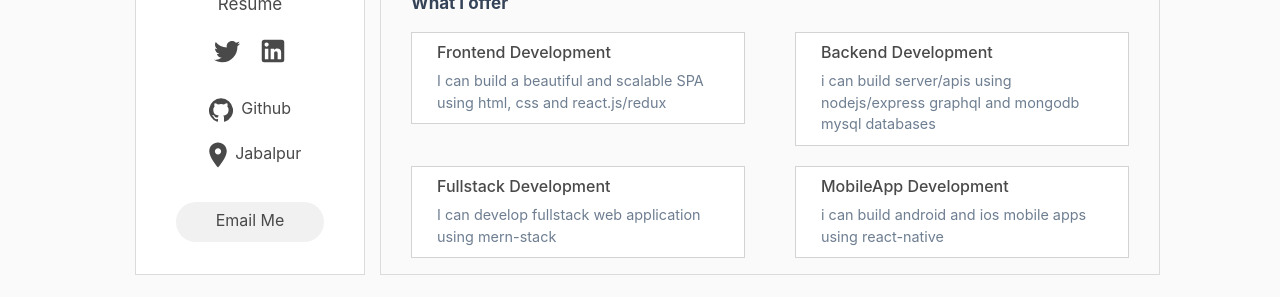
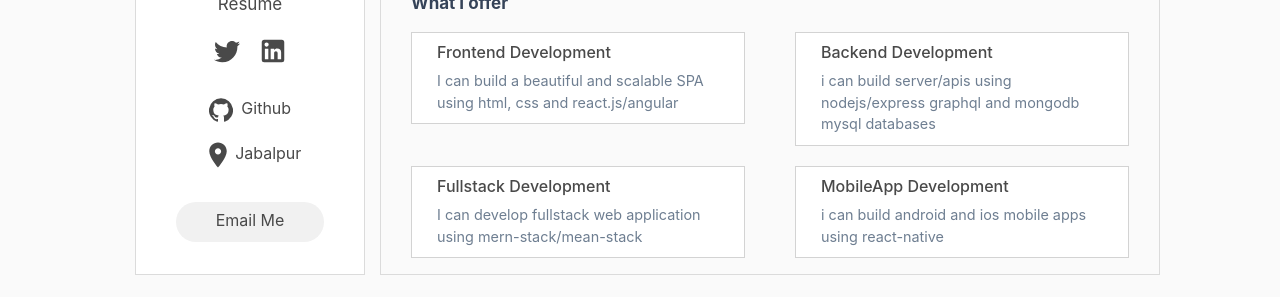
Before and after one commit to Tuhsarshrivastav/portfolio, a React (Create React App) app: page /about in a window 1280 px wide. Shown: the part 307-604 px from the top of the page. Built offline with nearby package versions, Linux system fonts and the light colour scheme.

Commit message:
added mean stack

```diff
--- a/src/Data/About_data.js
+++ b/src/Data/About_data.js
@@ -2,7 +2,7 @@ const Aboutskills = [
   {
     title: "Frontend Development",
     about:
-      "I can build a beautiful and scalable SPA using html, css and react.js/redux",
+      "I can build a beautiful and scalable SPA using html, css and react.js/angular",
   },
   {
     title: "Backend  Development",
@@ -11,7 +11,7 @@ const Aboutskills = [
   },
   {
     title: "Fullstack Development",
-    about: "I can develop fullstack web application using mern-stack",
+    about: "I can develop fullstack web application using mern-stack/mean-stack",
   },
   {
     title: "MobileApp Development",
--- a/src/Data/resume_data.js
+++ b/src/Data/resume_data.js
@@ -30,6 +30,16 @@ const languages = [
     level: "75",
   },
   {
+    icon: "icons/typescript.svg",
+    name: "TypeScript",
+    level: "75",
+  },
+  {
+    icon: "icons/angular.svg",
+    name: "Angular",
+    level: "65",
+  },
+  {
     icon: "icons/next-js.svg",
     name: "Next.js",
     level: "65",
@@ -40,8 +50,8 @@ const languages = [
     level: "60",
   },
   {
-    icon: "icons/typescript.svg",
-    name: "TypeScript",
+    icon: "icons/jamstack.svg",
+    name: "JamStack",
     level: "75",
   },
   {
--- a/src/components/Sidebar/Sidebar.js
+++ b/src/components/Sidebar/Sidebar.js
@@ -1,4 +1,3 @@
-
 import PlaceIcon from "@material-ui/icons/Place";
 import TwitterIcon from "@material-ui/icons/Twitter";
 import LinkedInIcon from "@material-ui/icons/LinkedIn";
```
Also changed, not shown: public/icons/angular.svg (added), public/icons/jamstack.svg (added).
